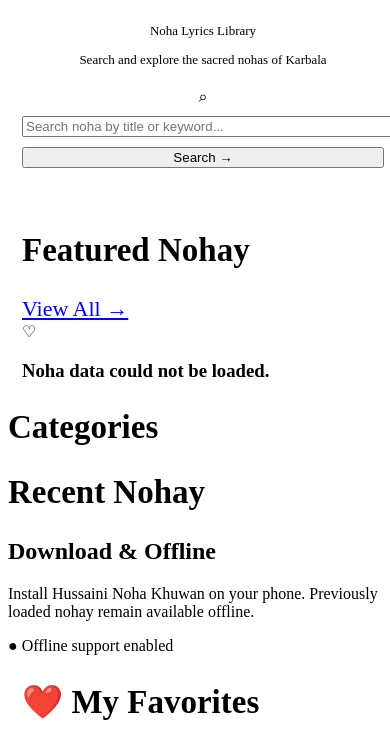
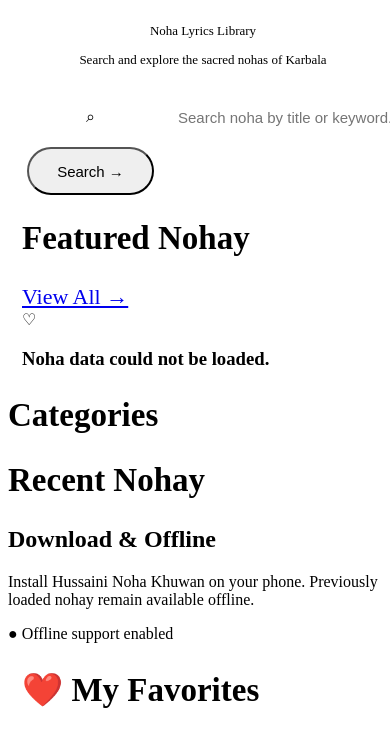
Before and after one commit to Tasadduq-Hussain/Hussaini-Noha-Khuwan, a plain HTML site: page index.html in a window 390 px wide. Shown: the part 912-1646 px from the top of the page. Drawn offline with nearby package versions, Linux system fonts and the light colour scheme; no server answers.

Commit message:
Update style.css

```diff
--- a/style.css
+++ b/style.css
@@ -175,3 +175,61 @@
     flex: 1 1 100%;
   }
 }
+/* =========================
+   SEARCH BAR - MOBILE FIX
+   ========================= */
+
+@media (max-width: 600px) {
+
+  .searchbox {
+    width: 100%;
+    display: grid;
+    grid-template-columns: minmax(0, 1fr) auto;
+    align-items: center;
+    gap: 6px;
+    height: 58px;
+    padding: 5px;
+    border-radius: 32px;
+  }
+
+  .searchbox input {
+    width: 100%;
+    min-width: 0;
+    height: 48px;
+    padding: 0 12px 0 18px;
+    font-size: 15px;
+    border: 0;
+    outline: 0;
+  }
+
+  .searchbox button {
+    width: auto;
+    min-width: 125px;
+    height: 48px;
+    padding: 0 18px;
+    border-radius: 26px;
+    white-space: nowrap;
+    font-size: 15px;
+  }
+}
+
+@media (max-width: 380px) {
+
+  .searchbox {
+    height: 54px;
+    padding: 4px;
+  }
+
+  .searchbox input {
+    height: 46px;
+    font-size: 13px;
+    padding-left: 14px;
+  }
+
+  .searchbox button {
+    min-width: 105px;
+    height: 46px;
+    padding: 0 12px;
+    font-size: 13px;
+  }
+}
```
